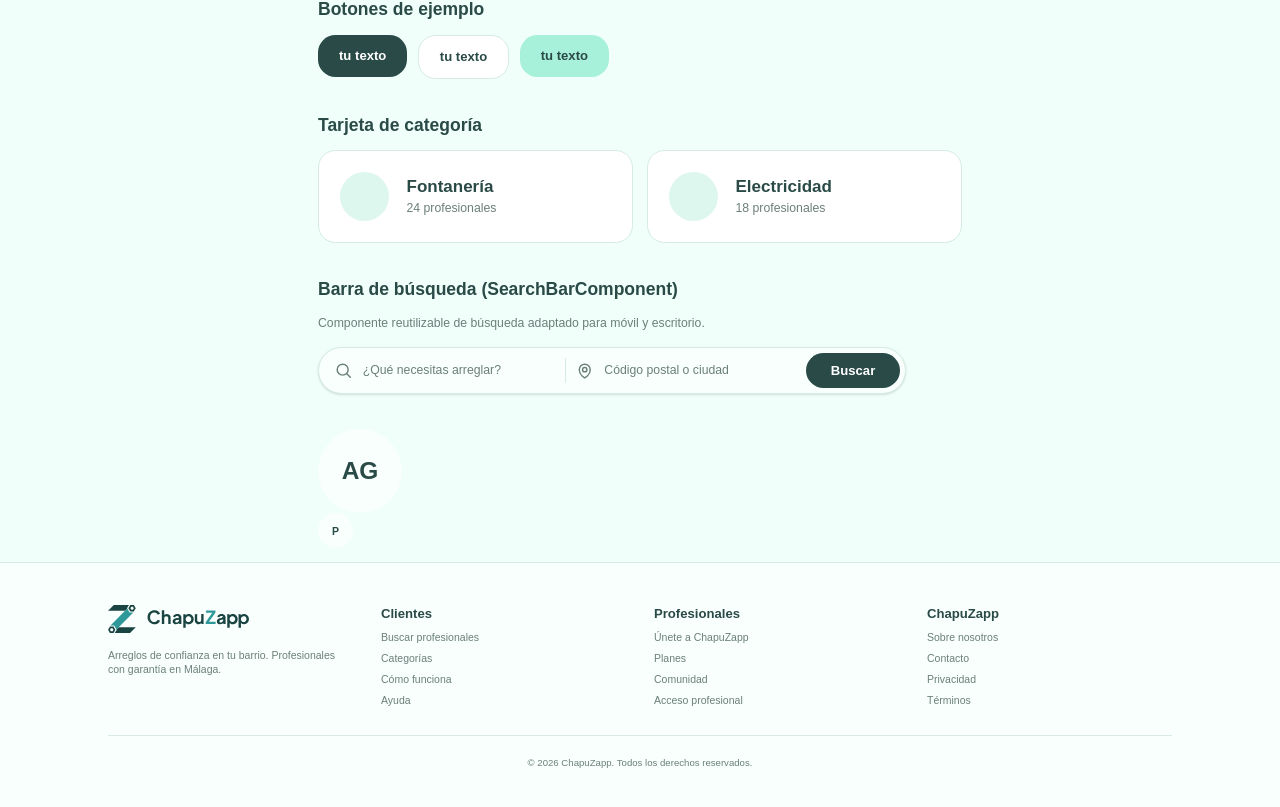
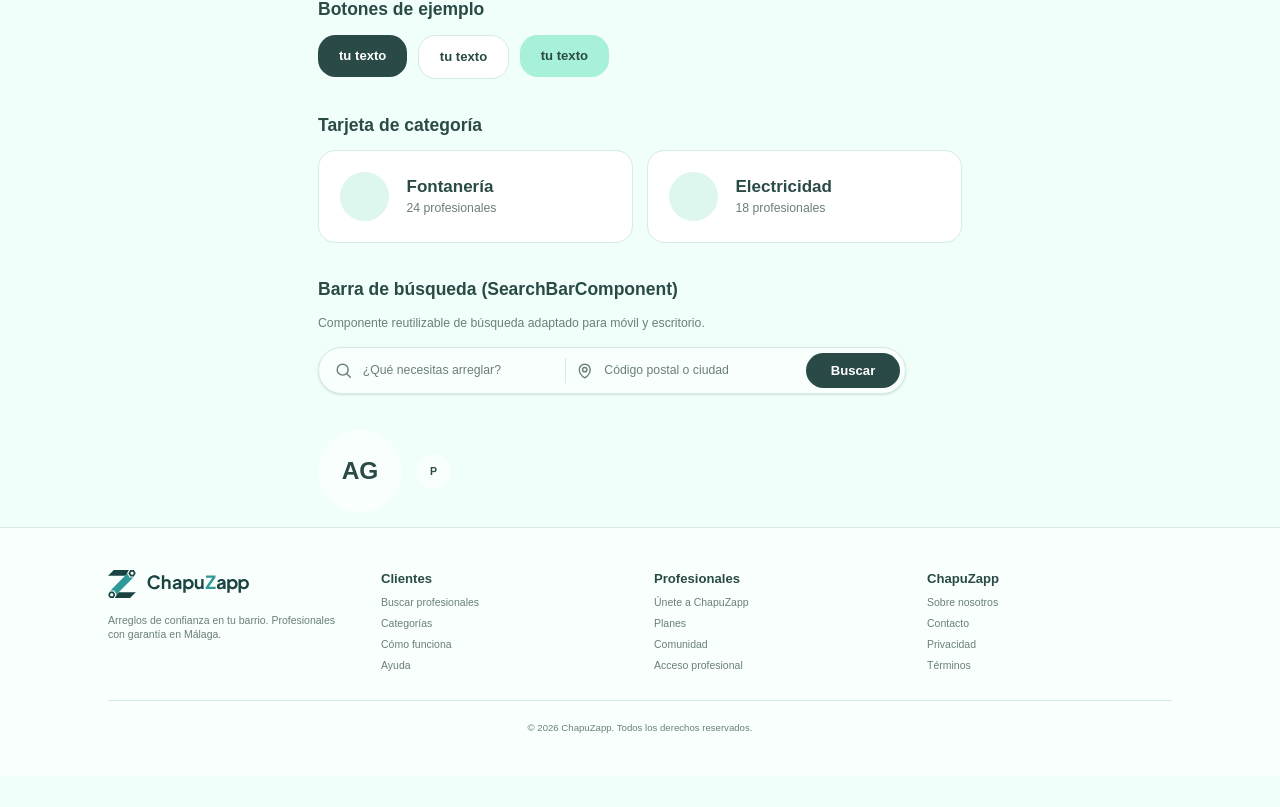
Before and after one commit to SantiagoLuqueVillanueva/ChapuZappWeb, an Angular app: page /design-system in a window 1280 px wide. Shown: the part 1617-2424 px from the top of the page. After the commit the page ends 2393 px from the top, so only its background shows below. Built offline with nearby package versions, Linux system fonts and the light colour scheme.

Commit message:
Añadido componente avatar con iniciales

```diff
--- a/src/app/features/design-system/design-system.component.html
+++ b/src/app/features/design-system/design-system.component.html
@@ -79,7 +79,8 @@
       </div>
     }
   </section>
-
-  <app-avatar nombre="Ana García" size="lg" />
-  <app-avatar nombre="Pepe" />
+  <div class="flex items-center gap-4">
+    <app-avatar nombre="Ana García" size="lg" />
+    <app-avatar nombre="Pepe" />
+  </div>
 </main>
```
